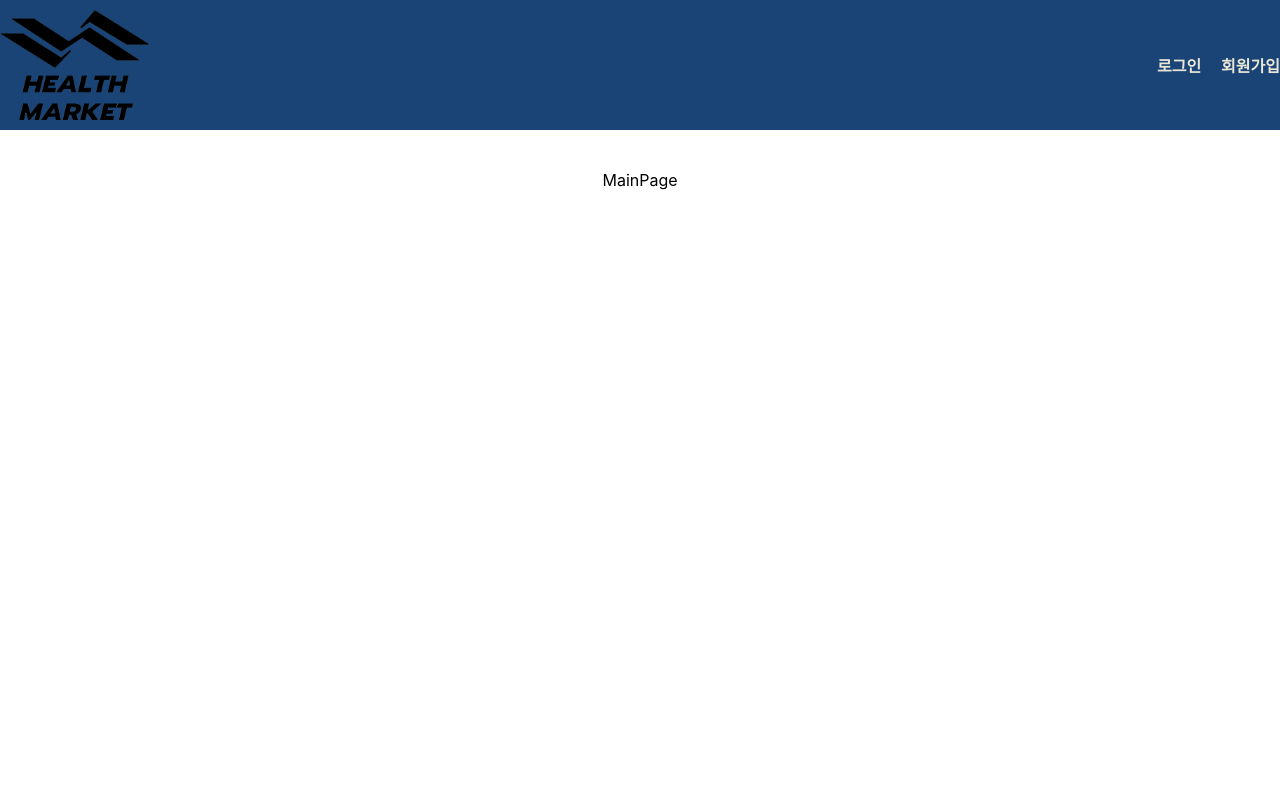
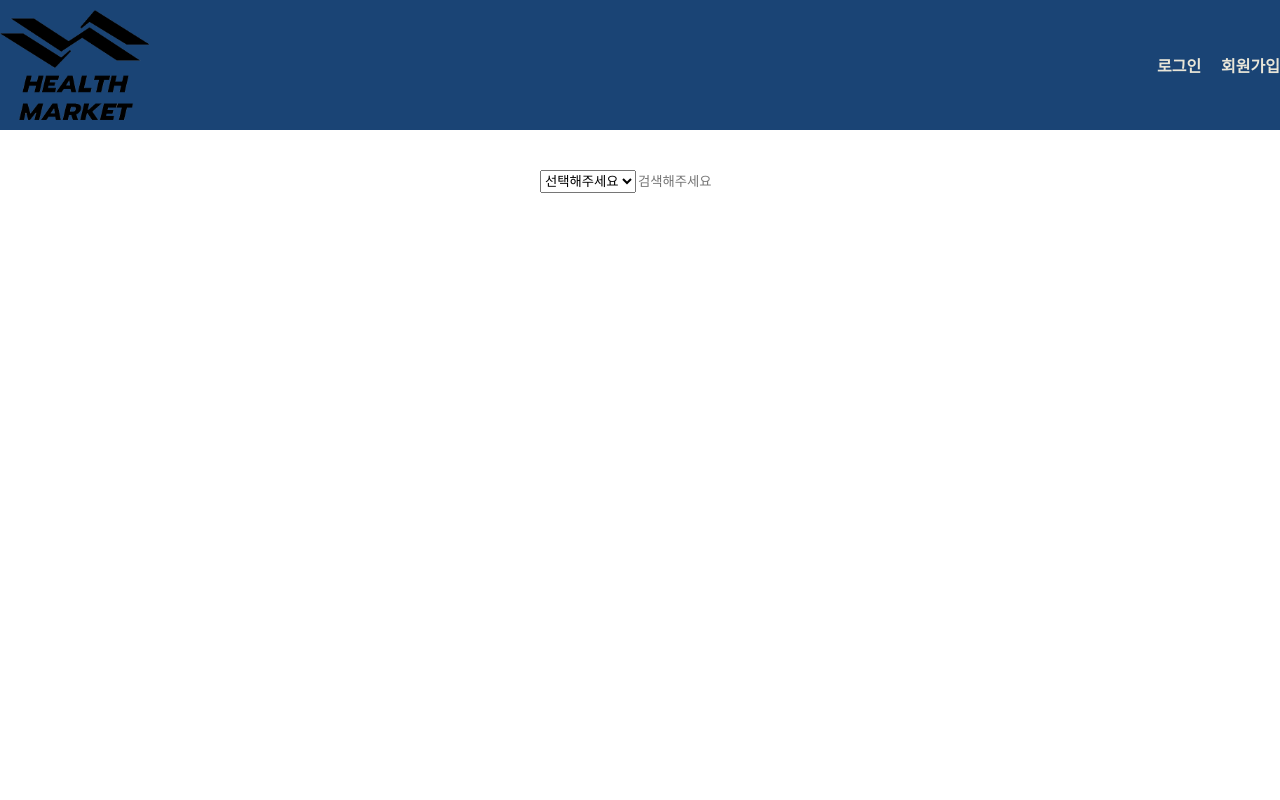
Before and after one commit to leeseojin221/HealthMarket, a React (Create React App) app: page / in a window 1280 px wide. Shown: the top 800 px of the page. Built offline with nearby package versions, Linux system fonts and the light colour scheme.

Commit message:
메인페이지검색폼

```diff
--- a/package.json
+++ b/package.json
@@ -16,6 +16,7 @@
     "react-redux": "^8.1.2",
     "react-router-dom": "^6.14.2",
     "react-scripts": "5.0.1",
+    "react-select": "^5.7.4",
     "redux": "^4.2.1",
     "styled-components": "^6.0.7",
     "web-vitals": "^2.1.0"
--- /dev/null
+++ b/src/form/selectBox.jsx
@@ -0,0 +1,15 @@
+import React from 'react';
+
+function selectBox(props) {
+  return (
+    <select>
+      {props.options.map((option) => (
+        <option value={option.value} defaultValue={props.defaultValue === option.value}>
+          {option.name}
+        </option>
+      ))}
+    </select>
+  );
+}
+
+export default selectBox;
--- a/src/pages/MainPage.jsx
+++ b/src/pages/MainPage.jsx
@@ -1,7 +1,44 @@
 import React from 'react';
+import { styled } from 'styled-components';
+import SelectBox from '../form/selectBox';
 
 function MainPage() {
-  return <div>MainPage</div>;
+  const options = [
+    { value: '초기값', name: '선택해주세요' },
+    { value: '축구', name: '축구' },
+    { value: '농구', name: '농구' },
+    { value: '테니스', name: '테니스' },
+    { value: '헬스', name: '헬스' }
+  ];
+
+  return (
+    <>
+      <Stcontainer1>
+        <SelectBox options={options} defaultValue=""></SelectBox>
+        <Stcontainer2>
+          <StserchInput placeholder="검색해주세요" />
+          <span>
+            <i></i>
+          </span>
+        </Stcontainer2>
+      </Stcontainer1>
+    </>
+  );
 }
 
 export default MainPage;
+
+const Stcontainer1 = styled.div`
+  display: flex;
+`;
+
+const Stcontainer2 = styled.div`
+  white-space: nowrap;
+  position: relative;
+`;
+
+const StserchInput = styled.input`
+  width: 100px;
+  height: 20px;
+  border: none;
+`;
```
Also changed, not shown: 1 other file (tests, documents, lock files or other folders).
